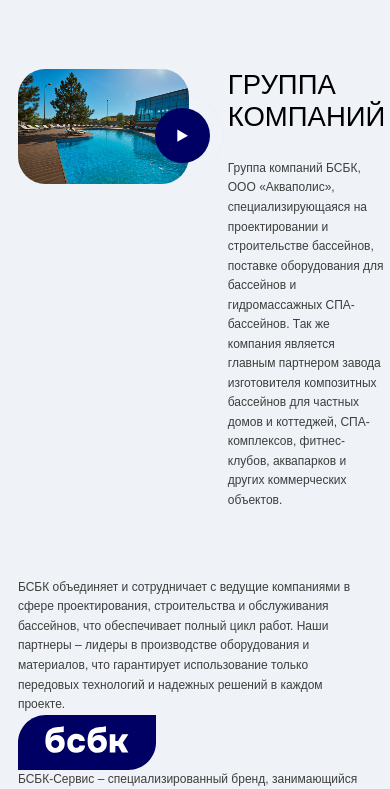
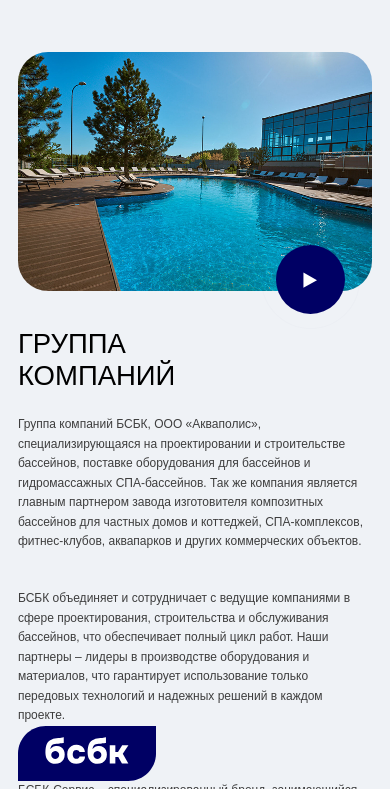
Before and after one commit to internetsozdateli/bsbk, a website built with Vite: page index.html in a window 390 px wide. Shown: the part 776-1565 px from the top of the page. Built offline with nearby package versions, Linux system fonts and the light colour scheme; files whose address does not match are found by name.

Commit message:
Стилизовать .about-section главной страницы

```diff
--- a/src/scss/layout/_media-content.scss
+++ b/src/scss/layout/_media-content.scss
@@ -71,8 +71,7 @@
   .media-content {
     gap: 2.81rem;
     &__media {
-      flex: 0 0 21.0625rem;
-      @extend %proportional-media;
+      flex: 0 0 48.35%;
       padding-bottom: 32.327%;
       img, video {
         border-radius: 2rem;
@@ -102,37 +101,34 @@
   }
 }
 
-@media (max-width: 768px) {
+@media (max-width: 480px) {
   .media-content {
-    gap: 2.81rem;
+    flex-direction: column;
+    gap: 2.69rem;
     &__media {
-      flex: 0 0 48.35%;
-      @extend %proportional-media;
-      padding-bottom: 32.327%;
+      flex: auto;
+      width: 100%;
+      padding-bottom: 67.437%;
       img, video {
-        border-radius: 2rem;
+        border-radius: 2.1875rem;
       }
       &--player {
         &::before {
+          width: 6rem;
+          height: 6rem;
+          bottom: -2.195rem;
+          right: 1.505rem;
+        }
+        &::after {
+          bottom: -1.7rem;
+          right: 2rem;
           width: 5rem;
           height: 5rem;
-          bottom: 1.005rem;
-          right: -1.995rem;
-        }
-        &::after {
-          bottom: 1.5rem;
-          right: -1.5rem;
-          width: 4rem;
-          height: 4rem;
         }
       }
     }
     &__content {
-      padding-top: 0;
-      gap: 1.88rem;
-      &-title {
-        font-size: 2rem;
-      }
+      gap: 1.69rem;
     }
   }
 }
--- a/src/scss/pages/_page.scss
+++ b/src/scss/pages/_page.scss
@@ -61,3 +61,15 @@
   padding-top: 5.19rem;
   padding-bottom: 4.9rem;
 }
+@media (max-width: 768px) {
+  .about-section {
+    padding-top: 4.69rem;
+    padding-bottom: 3.28rem;
+  }
+}
+@media (max-width: 480px) {
+  .about-section {
+    padding-top: 3.94rem;
+    padding-bottom: 2.72rem;
+  }
+}
```
